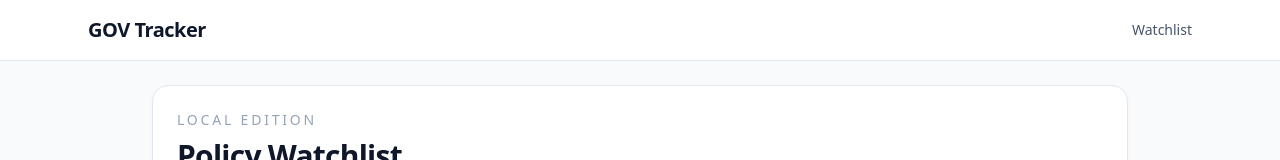
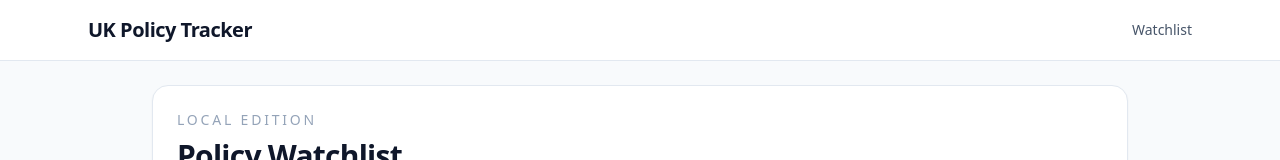
Before and after one commit to christian-camille/uk-policy-tracker, a Next.js app in the folder frontend/: page / in a window 1280 px wide. Shown: the top 160 px of the page. Built offline with nearby package versions, Linux system fonts and the light colour scheme; no server answers.

Commit message:
App rename

```diff
--- a/frontend/src/app/layout.tsx
+++ b/frontend/src/app/layout.tsx
@@ -4,8 +4,8 @@ import { Header } from "@/components/Layout/Header";
 import { Providers } from "./providers";
 
 export const metadata: Metadata = {
-  title: "GOV Tracker",
-  description: "Track GOV.UK publications and parliamentary activity locally.",
+  title: "UK Policy Tracker",
+  description: "Track GOV.UK publications and parliamentary activity.",
 };
 
 export default function RootLayout({
--- a/frontend/src/components/Layout/Header.tsx
+++ b/frontend/src/components/Layout/Header.tsx
@@ -5,7 +5,7 @@ export function Header() {
     <header className="border-b border-slate-200 bg-white/90 backdrop-blur">
       <div className="mx-auto flex max-w-6xl items-center justify-between px-6 py-4">
         <Link href="/" className="text-xl font-semibold tracking-tight text-slate-900">
-          GOV Tracker
+          UK Policy Tracker
         </Link>
         <nav className="flex items-center gap-4 text-sm text-slate-600">
           <Link href="/" className="hover:text-slate-900">
```
